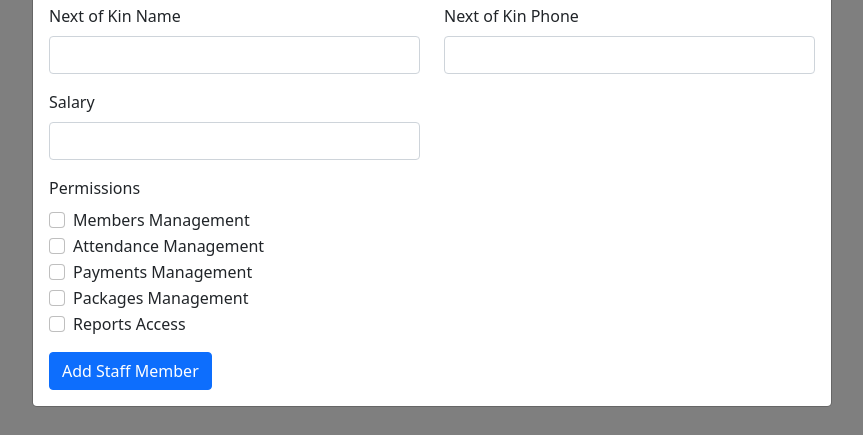
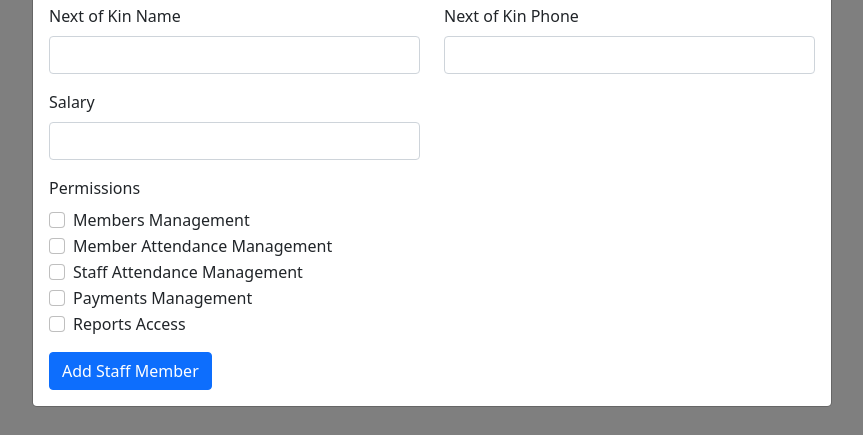
Before and after one commit to danishjavedcodes/gym_management, a Flask app: page /admin/receptionists in a window 1280 px wide, after a click on "Add New Staff". Shown: the part 558-993 px from the top of the page, without its empty margins (208-1071 px from the left). Run offline with Flask 3, Linux system fonts and the light colour scheme; the visitor is signed in with stand-in values (Sample User, id 1).

Commit message:
Attendence permission

```diff
--- a/app.py
+++ b/app.py
@@ -692,12 +692,12 @@ def add_staff():
     try:
         receptionists_df = pd.read_excel('data/receptionists.xlsx')
 
-        # Get permissions as a list and join them
+        # Updated permissions list with separated attendance types
         permissions = []
         if request.form.get('perm_members'): permissions.append('members')
-        if request.form.get('perm_attendance'): permissions.append('attendance')
+        if request.form.get('perm_member_attendance'): permissions.append('member_attendance')
+        if request.form.get('perm_staff_attendance'): permissions.append('staff_attendance')
         if request.form.get('perm_payments'): permissions.append('payments')
-        if request.form.get('perm_packages'): permissions.append('packages')
         if request.form.get('perm_reports'): permissions.append('reports')
 
         new_staff = {
--- a/templates/admin/staff.html
+++ b/templates/admin/staff.html
@@ -198,23 +198,23 @@
                     <div class="mb-3">
                         <label class="form-label">Permissions</label>
                         <div class="form-check">
-                            <input type="checkbox" class="form-check-input" name="perm_members" id="perm_members">
+                            <input type="checkbox" class="form-check-input" id="perm_members" name="perm_members">
                             <label class="form-check-label" for="perm_members">Members Management</label>
                         </div>
                         <div class="form-check">
-                            <input type="checkbox" class="form-check-input" name="perm_attendance" id="perm_attendance">
-                            <label class="form-check-label" for="perm_attendance">Attendance Management</label>
+                            <input type="checkbox" class="form-check-input" id="perm_member_attendance" name="perm_member_attendance">
+                            <label class="form-check-label" for="perm_member_attendance">Member Attendance Management</label>
                         </div>
                         <div class="form-check">
-                            <input type="checkbox" class="form-check-input" name="perm_payments" id="perm_payments">
+                            <input type="checkbox" class="form-check-input" id="perm_staff_attendance" name="perm_staff_attendance">
+                            <label class="form-check-label" for="perm_staff_attendance">Staff Attendance Management</label>
+                        </div>
+                        <div class="form-check">
+                            <input type="checkbox" class="form-check-input" id="perm_payments" name="perm_payments">
                             <label class="form-check-label" for="perm_payments">Payments Management</label>
                         </div>
                         <div class="form-check">
-                            <input type="checkbox" class="form-check-input" name="perm_packages" id="perm_packages">
-                            <label class="form-check-label" for="perm_packages">Packages Management</label>
-                        </div>
-                        <div class="form-check">
-                            <input type="checkbox" class="form-check-input" name="perm_reports" id="perm_reports">
+                            <input type="checkbox" class="form-check-input" id="perm_reports" name="perm_reports">
                             <label class="form-check-label" for="perm_reports">Reports Access</label>
                         </div>
                     </div>
--- a/templates/staff/dashboard.html
+++ b/templates/staff/dashboard.html
@@ -2,7 +2,10 @@
 
 {% block content %}
 <div class="container mt-4">
-    <h2>Welcome, {{ staff_name }}</h2>
+    <div class="d-flex justify-content-between align-items-center">
+        <h2>Welcome, {{ staff_name }}</h2>
+        <a href="{{ url_for('logout') }}" class="btn btn-danger">Logout</a>
+    </div>
 
     <div class="row mt-4">
         {% if 'members' in privileges %}
```
